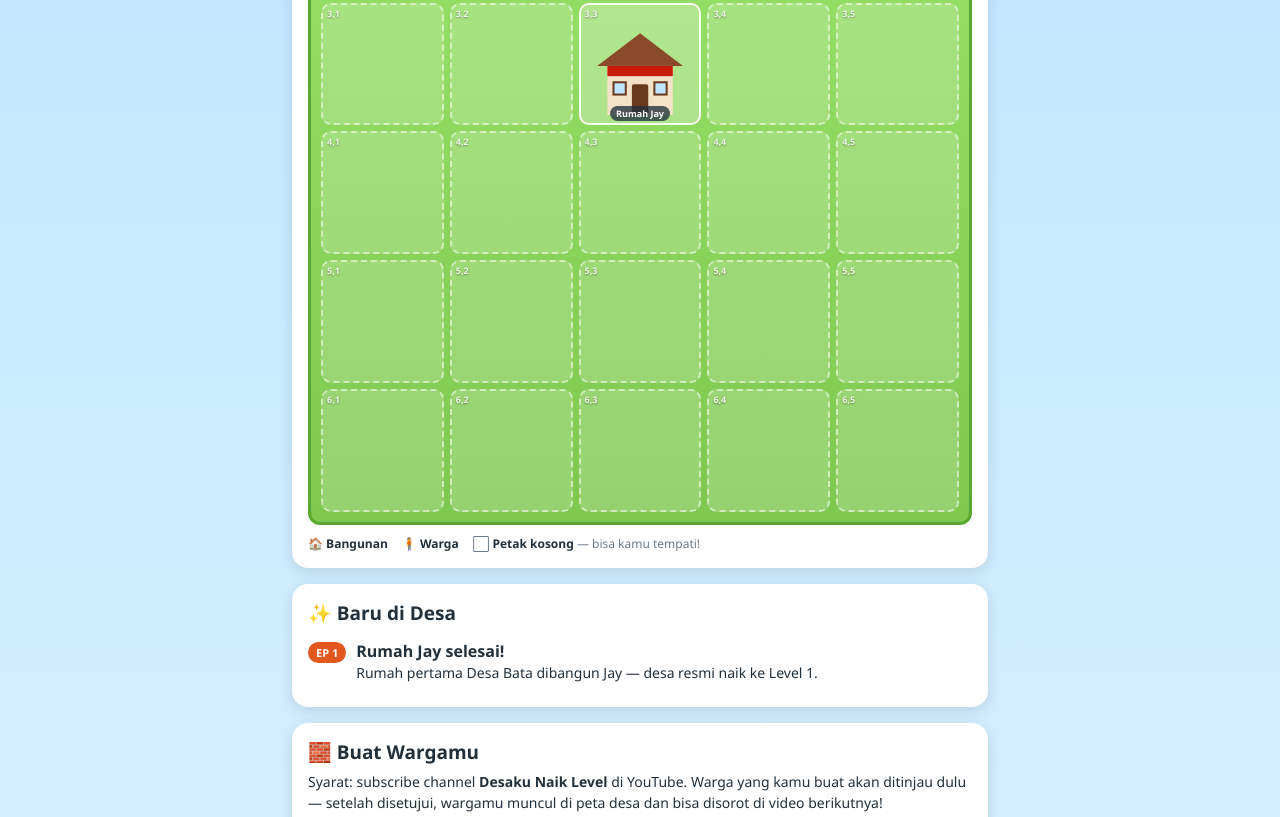
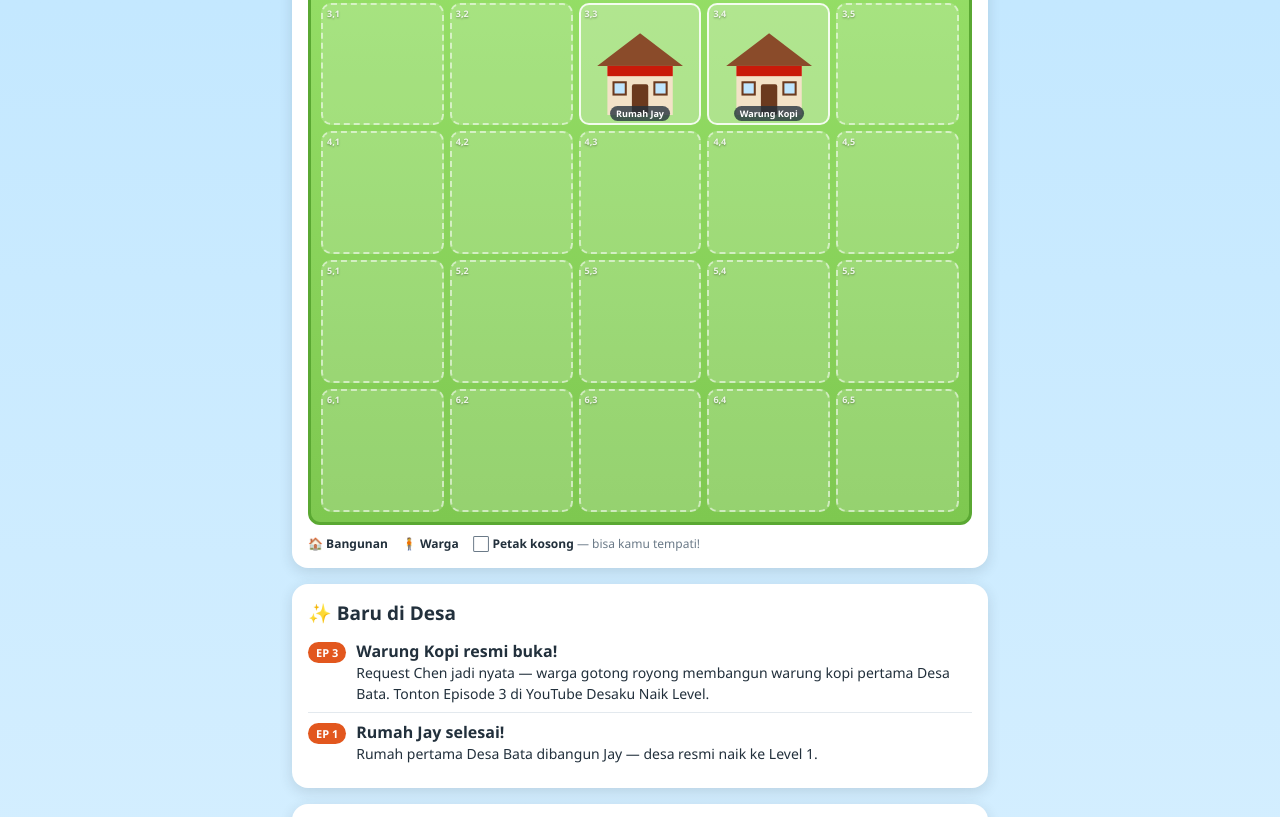
Before and after one commit to lalatnanrapuh-jpg/lalatnanrapuh-jpg.github.io, a plain HTML site: page index.html in a window 1280 px wide. Shown: the part 492-1309 px from the top of the page. Drawn offline with Linux system fonts and the light colour scheme; no server answers.

Commit message:
Episode 3: Warung Kopi selesai — bangunan + berita di Peta Desa Bata

```diff
--- a/index.html
+++ b/index.html
@@ -243,7 +243,8 @@ const APPS_SCRIPT_URL = "https://script.google.com/macros/s/AKfycbxSt21pz53p8WJq
 /* Bangunan desa (sumber kebenaran untuk bangunan; warga diambil dari server).
    petak: "baris R, kolom C" — baris 1..6, kolom 1..5. */
 const BUILDINGS = [
-  { nama: "Rumah Jay", tipe: "rumah", status: "selesai", episode: 1, petak: "baris 3, kolom 3" }
+  { nama: "Rumah Jay", tipe: "rumah", status: "selesai", episode: 1, petak: "baris 3, kolom 3" },
+  { nama: "Warung Kopi", tipe: "warung", status: "selesai", episode: 3, petak: "baris 3, kolom 4" }
 ];
 
 /* Level desa saat ini. */
@@ -258,7 +259,8 @@ const SEED_RESIDENTS = [
 
 /* Berita perkembangan per episode. */
 const NEWS = [
-  { episode: 1, judul: "Rumah Jay selesai!", teks: "Rumah pertama Desa Bata dibangun Jay — desa resmi naik ke Level 1." }
+  { episode: 1, judul: "Rumah Jay selesai!", teks: "Rumah pertama Desa Bata dibangun Jay — desa resmi naik ke Level 1." },
+  { episode: 3, judul: "Warung Kopi resmi buka!", teks: "Request Chen jadi nyata — warga gotong royong membangun warung kopi pertama Desa Bata. Tonton Episode 3 di YouTube Desaku Naik Level." }
 ];
 
 const FACES = ["Senyum", "Tertawa", "Kaget", "Santai", "Semangat", "Kalem"];
```
